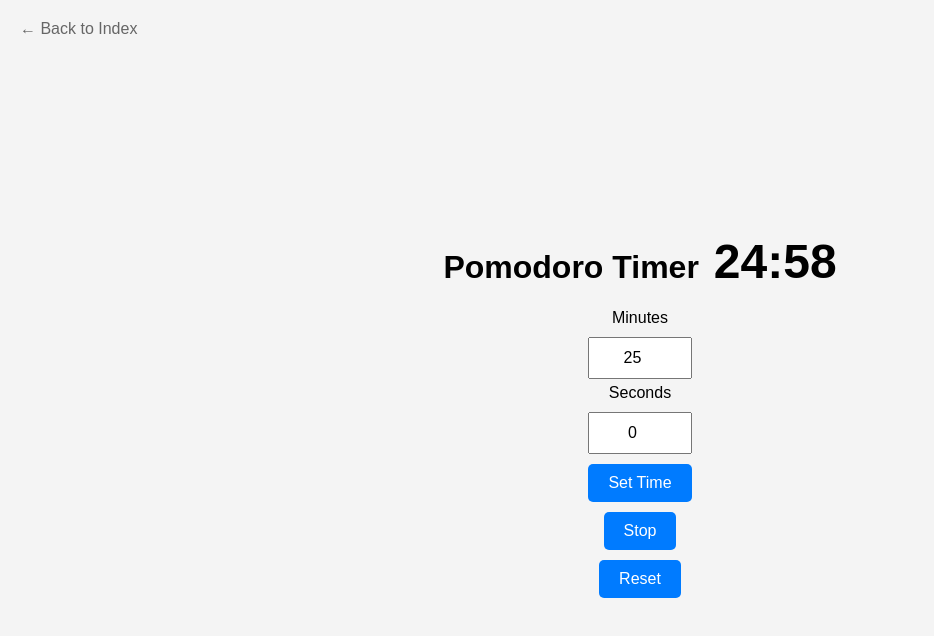
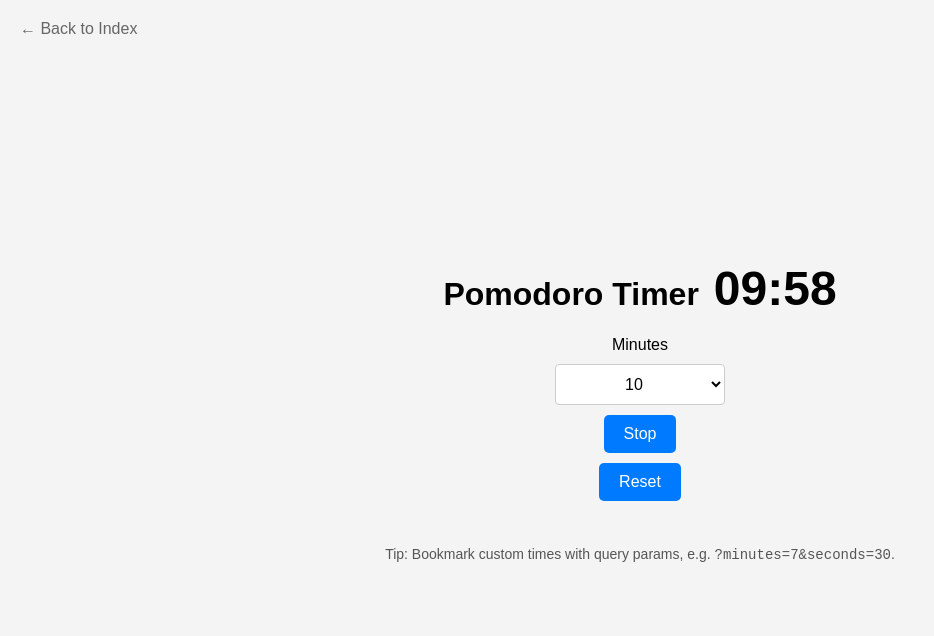
Before and after one commit to gitstua/stu-spa-demos, a website: page tomato.html in a window 1280 px wide. Both pictures are taken after a click on the button "Start". Shown: the whole page, without its empty margins (0-934 px from the left). Drawn offline with Linux system fonts and the light colour scheme.

Commit message:
feat: update Pomodoro Timer to use a dropdown for minutes selection and enhance UI elements

```diff
--- a/tomato.html
+++ b/tomato.html
@@ -23,7 +23,7 @@
         #timer {
             font-size: 48px;
         }
-        button, input {
+        button, input, select {
             margin: 5px;
             padding: 10px 20px;
             font-size: 16px;
@@ -36,9 +36,13 @@
         .time-entry label {
             margin-bottom: 5px;
         }
-        .time-entry input {
-            width: 60px; /* Adjust the width as needed */
+        .time-entry select {
+            min-width: 170px;
             text-align: center;
+            border: 1px solid #ccc;
+            border-radius: 4px;
+            background-color: #fff;
+            padding: 10px;
         }
         button {
             background-color: #007BFF;
@@ -62,29 +66,72 @@
             color: #666;
             font-size: 16px;
         }
+        .usage-note {
+            margin-top: 40px;
+            font-size: 14px;
+            color: #555;
+            text-align: center;
+        }
     </style>
 </head>
 <body>
     <a href="index.html" class="nav-link">← Back to Index</a>
-    <h1>Pomodoro Timer <span id="timer">25:00</span></h1>
+    <h1>Pomodoro Timer <span id="timer">10:00</span></h1>
     <div class="time-entry">
-        <label for="minutesInput">Minutes</label>
-        <input type="number" id="minutesInput" placeholder="Minutes" min="0" max="59" maxlength="3" value="25">
+        <label for="minutesSelect">Minutes</label>
+        <select id="minutesSelect">
+            <option value="2">2</option>
+            <option value="5">5</option>
+            <option value="10" selected>10</option>
+            <option value="15">15</option>
+            <option value="20">20</option>
+            <option value="25">25</option>
+        </select>
     </div>
-    <div class="time-entry">
-        <label for="secondsInput">Seconds</label>
-        <input type="number" id="secondsInput" placeholder="Seconds" min="0" max="59" maxlength="3" value="0">
-    </div>
-    <button onclick="setTimer()">Set Time</button>
     <button id="toggleButton" onclick="toggleTimer()">Start</button>
     <button onclick="resetTimer()">Reset</button>
     <audio id="alarmSound" src="TempleBell-SoundBible.com-756181215.mp3" preload="auto"></audio>
+    <p class="usage-note">
+        Tip: Bookmark custom times with query params, e.g. <code>?minutes=7&amp;seconds=30</code>.
+    </p>
 
     <script>
+        const minutesSelect = document.getElementById('minutesSelect');
+        const toggleButton = document.getElementById('toggleButton');
         let timer;
-        let minutes = 25;
+        let minutes = 10;
         let seconds = 0;
+        let baseMinutes = 10;
+        let baseSeconds = 0;
         let isRunning = false;
+
+        function setSelectValue(value) {
+            const existingOption = Array.from(minutesSelect.options).find(opt => parseInt(opt.value, 10) === value);
+            if (existingOption) {
+                minutesSelect.value = String(value);
+                return;
+            }
+            const customOption = document.createElement('option');
+            customOption.value = String(value);
+            customOption.textContent = `${value} (custom)`;
+            minutesSelect.appendChild(customOption);
+            minutesSelect.value = String(value);
+        }
+
+        function initializeFromQuery() {
+            const params = new URLSearchParams(window.location.search);
+            const queryMinutes = parseInt(params.get('minutes'), 10);
+            const querySeconds = parseInt(params.get('seconds'), 10);
+            if (!Number.isNaN(queryMinutes)) {
+                baseMinutes = Math.max(0, queryMinutes);
+            }
+            setSelectValue(baseMinutes);
+            minutes = baseMinutes;
+            if (!Number.isNaN(querySeconds)) {
+                baseSeconds = Math.min(59, Math.max(0, querySeconds));
+            }
+            seconds = baseSeconds;
+        }
 
         function updateDisplay() {
             const formatted = `${String(minutes).padStart(2, '0')}:${String(seconds).padStart(2, '0')}`;
@@ -92,9 +139,10 @@
             document.title = isRunning ? `${formatted} • Pomodoro Timer` : 'Pomodoro Timer';
         }
 
-        function setTimer() {
-            minutes = parseInt(document.getElementById('minutesInput').value) || 0;
-            seconds = parseInt(document.getElementById('secondsInput').value) || 0;
+        function syncTimerFromControls() {
+            baseMinutes = parseInt(minutesSelect.value, 10) || 0;
+            minutes = baseMinutes;
+            seconds = baseSeconds;
             updateDisplay();
         }
 
@@ -103,9 +151,9 @@
                 stopTimer();
                 return;
             }
-            setTimer();
+            syncTimerFromControls();
             isRunning = true;
-            document.getElementById('toggleButton').textContent = 'Stop';
+            toggleButton.textContent = 'Stop';
             timer = setInterval(() => {
                 if (seconds === 0) {
                     if (minutes === 0) {
@@ -126,20 +174,24 @@
         function stopTimer() {
             clearInterval(timer);
             isRunning = false;
-            document.getElementById('toggleButton').textContent = 'Start';
+            toggleButton.textContent = 'Start';
         }
 
         function resetTimer() {
             clearInterval(timer);
             isRunning = false;
-            minutes = 25;
-            seconds = 0;
-            document.getElementById('minutesInput').value = 25;
-            document.getElementById('secondsInput').value = 0;
-            document.getElementById('toggleButton').textContent = 'Start';
+            minutes = baseMinutes;
+            seconds = baseSeconds;
+            setSelectValue(minutes);
+            toggleButton.textContent = 'Start';
             updateDisplay();
         }
 
+        initializeFromQuery();
+        minutesSelect.addEventListener('change', () => {
+            if (isRunning) return;
+            syncTimerFromControls();
+        });
         updateDisplay();
     </script>
 </body>
```
